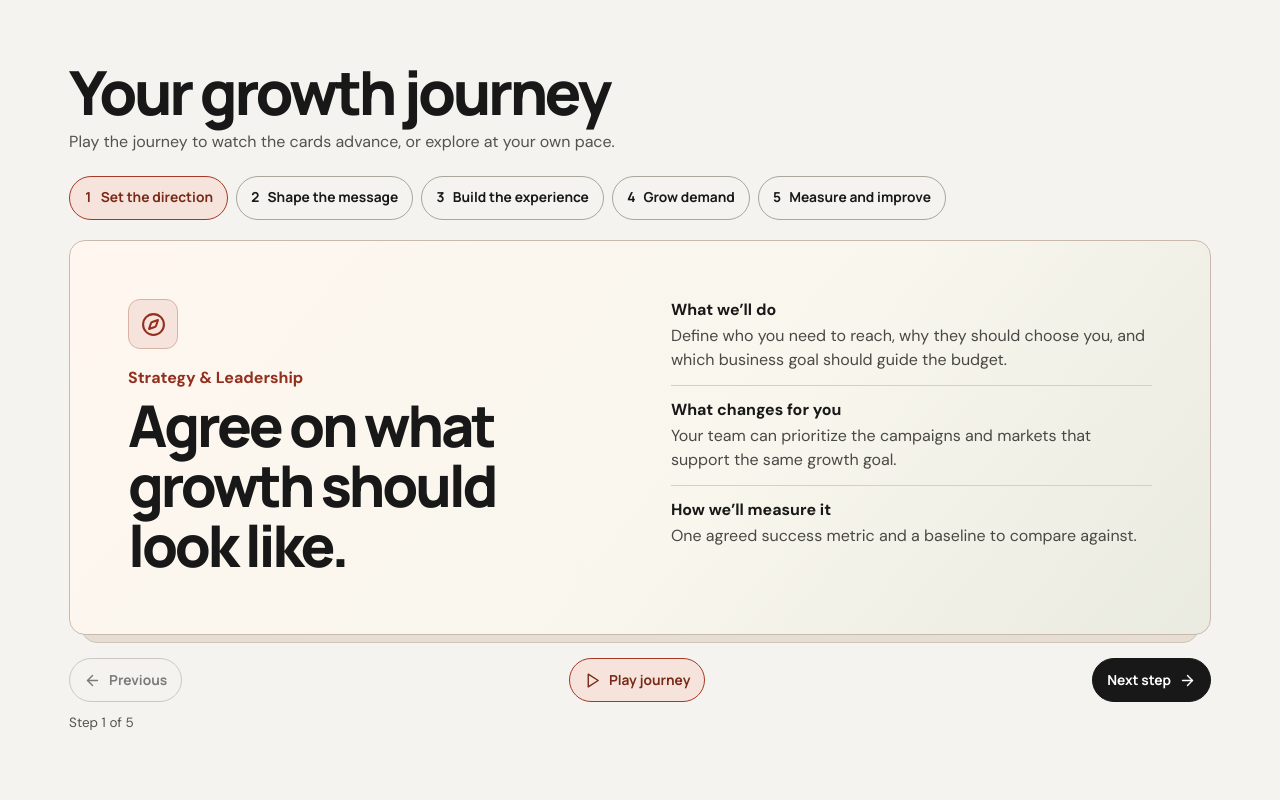
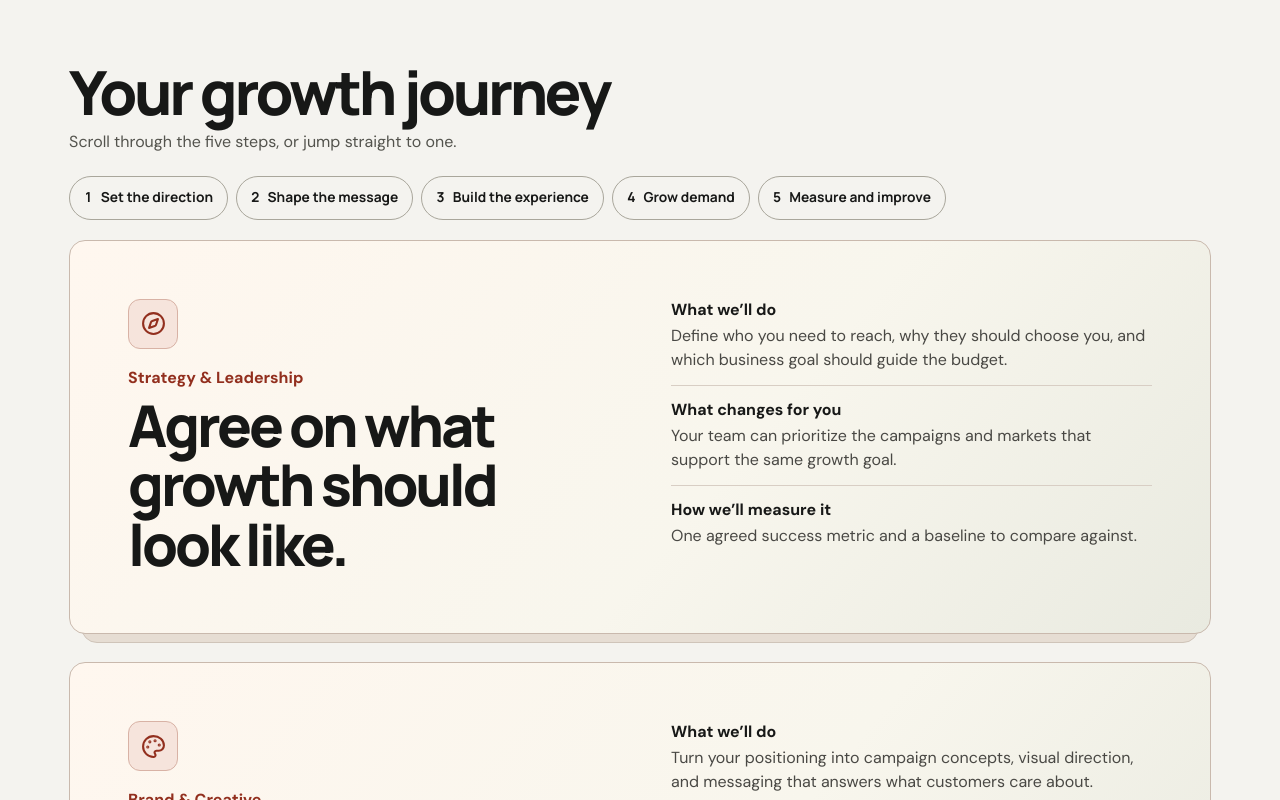
Before and after one commit to hhishamilyas/portfolio, a Next.js app: page /expertise in a window 1280 px wide. Shown: the part 620-1420 px from the top of the page. Built offline with nearby package versions, Linux system fonts and the light colour scheme.

Commit message:
Reveal Expertise cards on scroll with Framer Motion

```diff
--- a/app/expertise/ExpertiseJourney.tsx
+++ b/app/expertise/ExpertiseJourney.tsx
@@ -1,8 +1,8 @@
 'use client';
 
-import { useEffect, useState } from 'react';
+import { motion, useReducedMotion } from 'framer-motion';
 import type { PointerEvent } from 'react';
-import { ArrowLeft, ArrowRight, BarChart3, Compass, Layers3, MousePointer2, Palette, Pause, Play, RotateCcw } from 'lucide-react';
+import { BarChart3, Compass, Layers3, MousePointer2, Palette } from 'lucide-react';
 import { services } from './services';
 import styles from './journey.module.css';
 
@@ -62,69 +62,43 @@ function resetCard(event: PointerEvent<HTMLDivElement>) {
   event.currentTarget.style.removeProperty('--card-y');
 }
 
-const stepDuration = 9000;
-
 export default function ExpertiseJourney() {
-  const [active, setActive] = useState(0);
-  const [playing, setPlaying] = useState(false);
-  const step = steps[active];
-  const Icon = step.icon;
-  const isLast = active === steps.length - 1;
-
-  useEffect(() => {
-    if (!playing) return;
-    const timer = window.setTimeout(() => {
-      if (isLast) setPlaying(false);
-      else setActive(active + 1);
-    }, stepDuration);
-    return () => window.clearTimeout(timer);
-  }, [active, isLast, playing]);
-
-  function selectStep(index: number) {
-    setPlaying(false);
-    setActive(index);
-  }
-
-  function togglePlayback() {
-    if (playing) {
-      setPlaying(false);
-    } else {
-      if (isLast) setActive(0);
-      setPlaying(true);
-    }
-  }
+  const reduceMotion = useReducedMotion();
 
   return (
     <section className={styles.journey} aria-labelledby="journey-heading">
       <div className={styles.intro}>
         <h2 id="journey-heading">Your growth journey</h2>
-        <p>Play the journey to watch the cards advance, or explore at your own pace.</p>
+        <p>Scroll through the five steps, or jump straight to one.</p>
       </div>
 
       <ol className={styles.steps} aria-label="Journey steps">
-        {steps.map(({ label }, index) => (
-          <li key={label}>
-            <button
-              type="button"
-              aria-current={index === active ? 'step' : undefined}
-              aria-controls="journey-card"
-              onClick={() => selectStep(index)}
-            >
+        {steps.map(({ label, service }, index) => (
+          <li key={service.num}>
+            <a href={`#journey-${service.num}`}>
               <span className={styles.stepNumber} aria-hidden="true">{index + 1}</span>
               {label}
-            </button>
+            </a>
           </li>
         ))}
       </ol>
 
-      <div
-        className={styles.deck}
-        id="journey-card"
-        onPointerMove={moveCard}
-        onPointerLeave={resetCard}
-        onPointerCancel={resetCard}
+      <div className={styles.cards}>
+        {steps.map((step, index) => {
+          const Icon = step.icon;
+
+          return (
+            <motion.div
+              className={styles.reveal}
+              id={`journey-${step.service.num}`}
+              key={step.service.num}
+              initial={reduceMotion ? false : { opacity: 0, y: 20 }}
+              whileInView={{ opacity: 1, y: 0 }}
+              viewport={{ once: true, amount: 0.2 }}
+              transition={{ duration: reduceMotion ? 0 : 0.4, delay: reduceMotion ? 0 : index / 10, ease: 'easeOut' }}
             >
-        <article className={styles.card} key={active}>
+              <div className={styles.deck} onPointerMove={moveCard} onPointerLeave={resetCard} onPointerCancel={resetCard}>
+                <article className={styles.card}>
                   <header className={styles.cardHeader}>
                     <span className={styles.icon}><Icon size={25} aria-hidden="true" /></span>
                     <p>{step.service.name}</p>
@@ -137,24 +111,10 @@ export default function ExpertiseJourney() {
                   </dl>
                 </article>
               </div>
-
-      <div className={styles.controls}>
-        <button type="button" onClick={() => selectStep(active - 1)} disabled={active === 0}>
-          <ArrowLeft size={17} aria-hidden="true" /> Previous
-        </button>
-        <button className={styles.play} type="button" onClick={togglePlayback} aria-controls="journey-card">
-          {playing ? <><Pause size={17} aria-hidden="true" /> Pause journey</> : <><Play size={17} aria-hidden="true" /> Play journey</>}
-        </button>
-        <button className={styles.next} type="button" onClick={() => selectStep((active + 1) % steps.length)}>
-          {isLast ? <>Start again <RotateCcw size={17} aria-hidden="true" /></> : <>Next step <ArrowRight size={17} aria-hidden="true" /></>}
-        </button>
+            </motion.div>
+          );
+        })}
       </div>
-      <p className={styles.progress} aria-live={playing ? 'off' : 'polite'} aria-atomic="true">Step {active + 1} of {steps.length}<span className={styles.srOnly}>: {step.label}</span></p>
-      {playing && (
-        <div className={styles.playbackTrack} aria-hidden="true">
-          <div key={active} className={styles.playbackFill} style={{ animationDuration: `${stepDuration}ms` }} />
-        </div>
-      )}
     </section>
   );
 }
--- a/app/expertise/journey.module.css
+++ b/app/expertise/journey.module.css
@@ -2,7 +2,7 @@
 .intro h2 { margin: 0 0 8px; font: 800 clamp(2rem, 5vw, 3.8rem)/1 Manrope, sans-serif; letter-spacing: -.055em; }
 .intro p { color: #53534d; margin: 0 0 24px; }
 .steps { display: flex; flex-wrap: wrap; gap: 8px; list-style: none; padding: 0; margin: 0 0 20px; }
-.steps button, .controls button {
+.steps a {
   display: inline-flex;
   align-items: center;
   gap: 8px;
@@ -15,9 +15,10 @@
   font: 700 .86rem/1.2 Manrope, sans-serif;
   cursor: pointer;
 }
-.steps button:hover, .controls button:not(:disabled):hover { border-color: #a63824; }
-.steps button[aria-current] { background: #f6e4dc; border-color: #a63824; color: #792918; }
+.steps a:hover { border-color: #a63824; color: #792918; }
 .stepNumber { font-variant-numeric: tabular-nums; }
+.cards { display: grid; gap: 28px; }
+.reveal { scroll-margin-top: 24px; }
 
 .deck { position: relative; isolation: isolate; }
 .deck::after {
@@ -48,19 +49,8 @@
 .outcomes dt { font-weight: 800; }
 .outcomes dd { margin: 4px 0 0; color: #494844; line-height: 1.5; }
 
-.controls { display: flex; justify-content: space-between; flex-wrap: wrap; align-items: center; gap: 8px; margin-top: 24px; }
-.controls button:disabled { opacity: .55; cursor: default; }
-.controls .next { background: var(--ink); color: white; border-color: var(--ink); }
-.controls .next:hover { background: #922f1e; }
-.progress { color: #53534d; font-size: .84rem; font-variant-numeric: tabular-nums; }
-.srOnly { position: absolute; width: 1px; height: 1px; overflow: hidden; clip-path: inset(50%); white-space: nowrap; }
-
-@media (prefers-reduced-motion: no-preference) {
-  .card { animation: step-in .38s cubic-bezier(.2, .65, .3, 1) both; }
-  @keyframes step-in {
-    from { opacity: .15; translate: 12px 8px; scale: .985; }
-    to { opacity: 1; translate: 0; scale: 1; }
-  }
+@media (prefers-reduced-motion: reduce) {
+  .reveal { opacity: 1 !important; transform: none !important; }
 }
 @media (max-width: 720px) {
   .card { grid-template-columns: minmax(0, 1fr); }
@@ -77,13 +67,3 @@
   .icon { transform: translate(calc(var(--card-x, 0) * 4px), calc(var(--card-y, 0) * 3px)); }
   .deck::after { transform: translate(calc(var(--card-x, 0) * -5px), calc(var(--card-y, 0) * -3px)); }
 }
-
-.controls .play { border-color: #a63824; color: #792918; background: #f6e4dc; }
-.controls .play:hover { background: #eed6c9; }
-.progress { margin: 12px 0 0; }
-.playbackTrack { margin-top: 8px; height: 4px; overflow: hidden; border-radius: 4px; background: #e4dad2; }
-.playbackFill { height: 100%; background: #a63824; }
-@media (prefers-reduced-motion: no-preference) {
-  .playbackFill { transform-origin: left; animation: play-progress linear both; }
-  @keyframes play-progress { from { transform: scaleX(0); } to { transform: scaleX(1); } }
-}
--- a/package.json
+++ b/package.json
@@ -3,6 +3,6 @@
   "version": "1.0.0",
   "private": true,
   "scripts": {"dev": "next dev", "build": "next build", "start": "next start"},
-  "dependencies": {"next": "^15.5.0", "react": "^19.1.0", "react-dom": "^19.1.0", "lucide-react": "^0.468.0"},
+  "dependencies": {"next": "^15.5.0", "react": "^19.1.0", "react-dom": "^19.1.0", "lucide-react": "^0.468.0", "framer-motion": "^12.43.0"},
   "devDependencies": {"typescript": "^5.7.3", "@types/node": "^22.10.0", "@types/react": "^19.0.0", "@types/react-dom": "^19.0.0"}
 }
```
Lines whose indentation alone changed are shown as unchanged.
